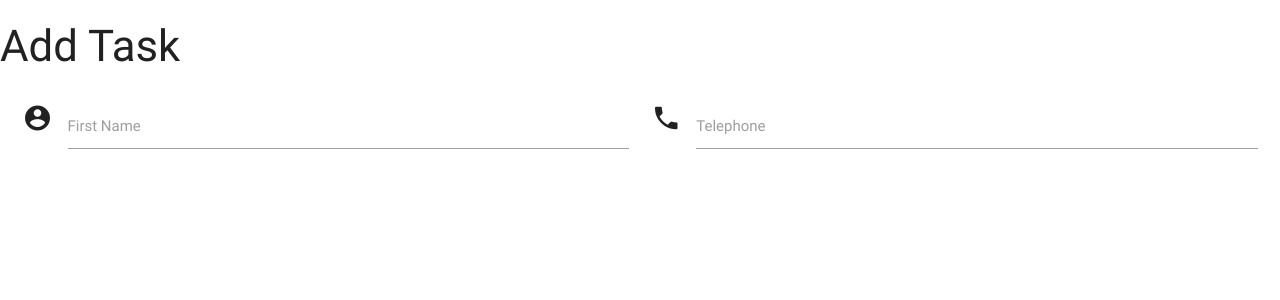
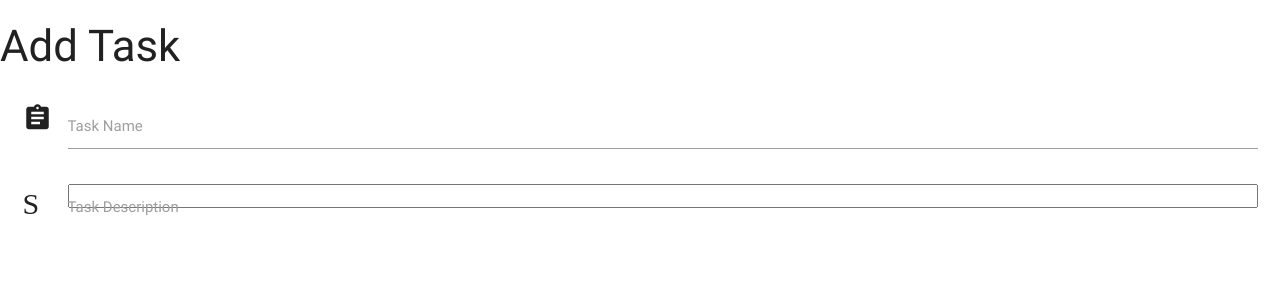
Before and after one commit to jjackson19862017/TaskManagerProject, a Flask app: page /add_task in a window 1280 px wide. Shown: the top 300 px of the page. Run offline with Flask 2, Linux system fonts and the light colour scheme; some libraries are stand-ins or nearby versions.

Commit message:
updated form in addtask.html
Signed-off-by: Stephen Jackson <jjackson19862017@gmail.com>

```diff
--- a/templates/addtask.html
+++ b/templates/addtask.html
@@ -5,15 +5,15 @@
 <div class="row">
     <form action = "" method = "POST" class="col s12">
       <div class="row">
-        <div class="input-field col s6">
-          <i class="material-icons prefix">account_circle</i>
-          <input id="icon_prefix" type="text" class="validate">
-          <label for="icon_prefix">First Name</label>
+        <div class="input-field col s12">
+          <i class="material-icons prefix">assignment</i>
+          <input id="task_name" name="task_name" type="text" class="validate">
+          <label for="icon_prefix">Task Name</label>
         </div>
-        <div class="input-field col s6">
-          <i class="material-icons prefix">phone</i>
-          <input id="icon_telephone" type="tel" class="validate">
-          <label for="icon_telephone">Telephone</label>
+        <div class="input-field col s12">
+          <i class="material-icons prefix">Subject</i>
+          <input type="textarea" name="task_description" id="task_description" class="materialize-textarea">
+          <label for="icon_telephone">Task Description</label>
         </div>
       </div>
     </form>
```
